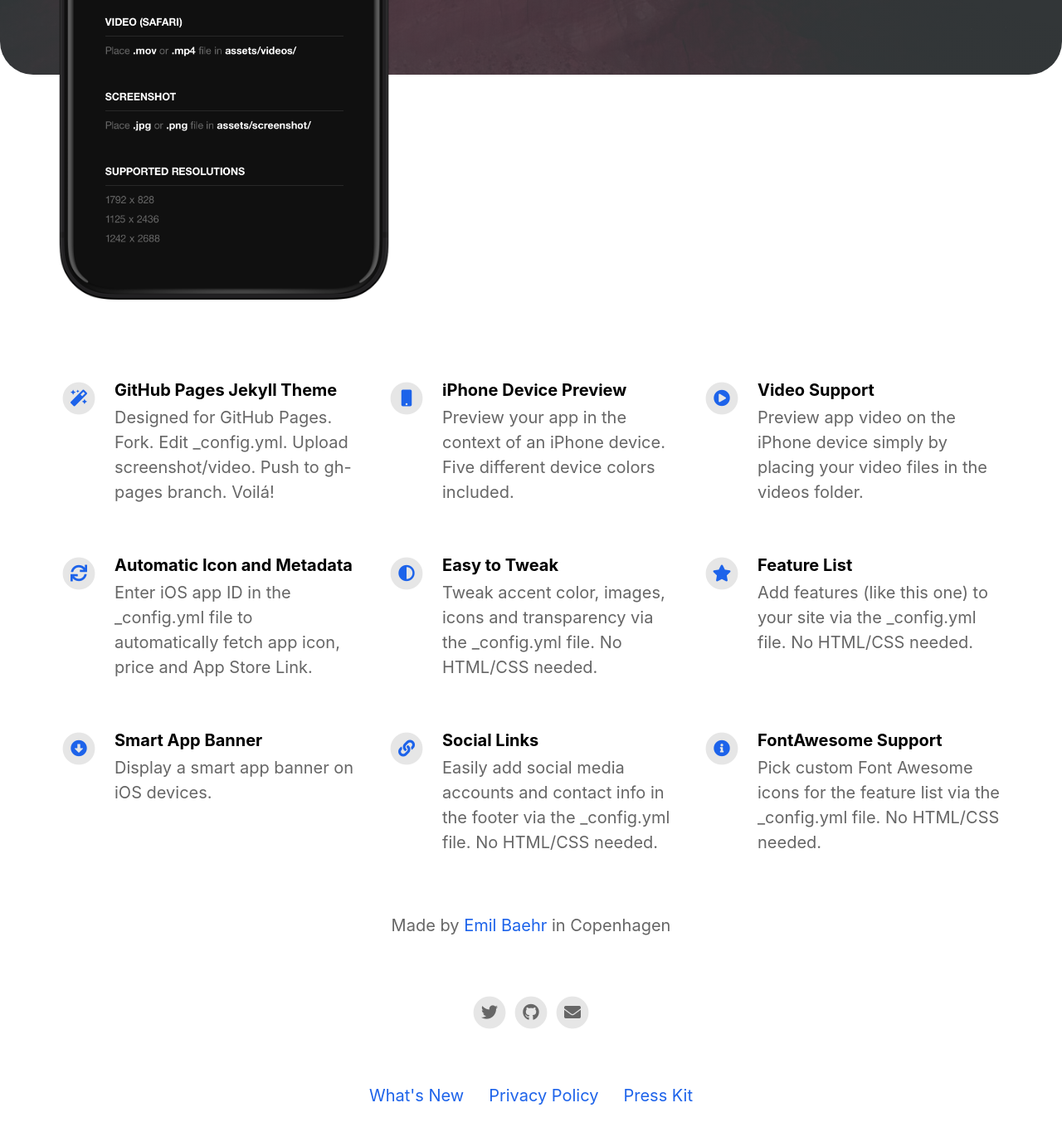
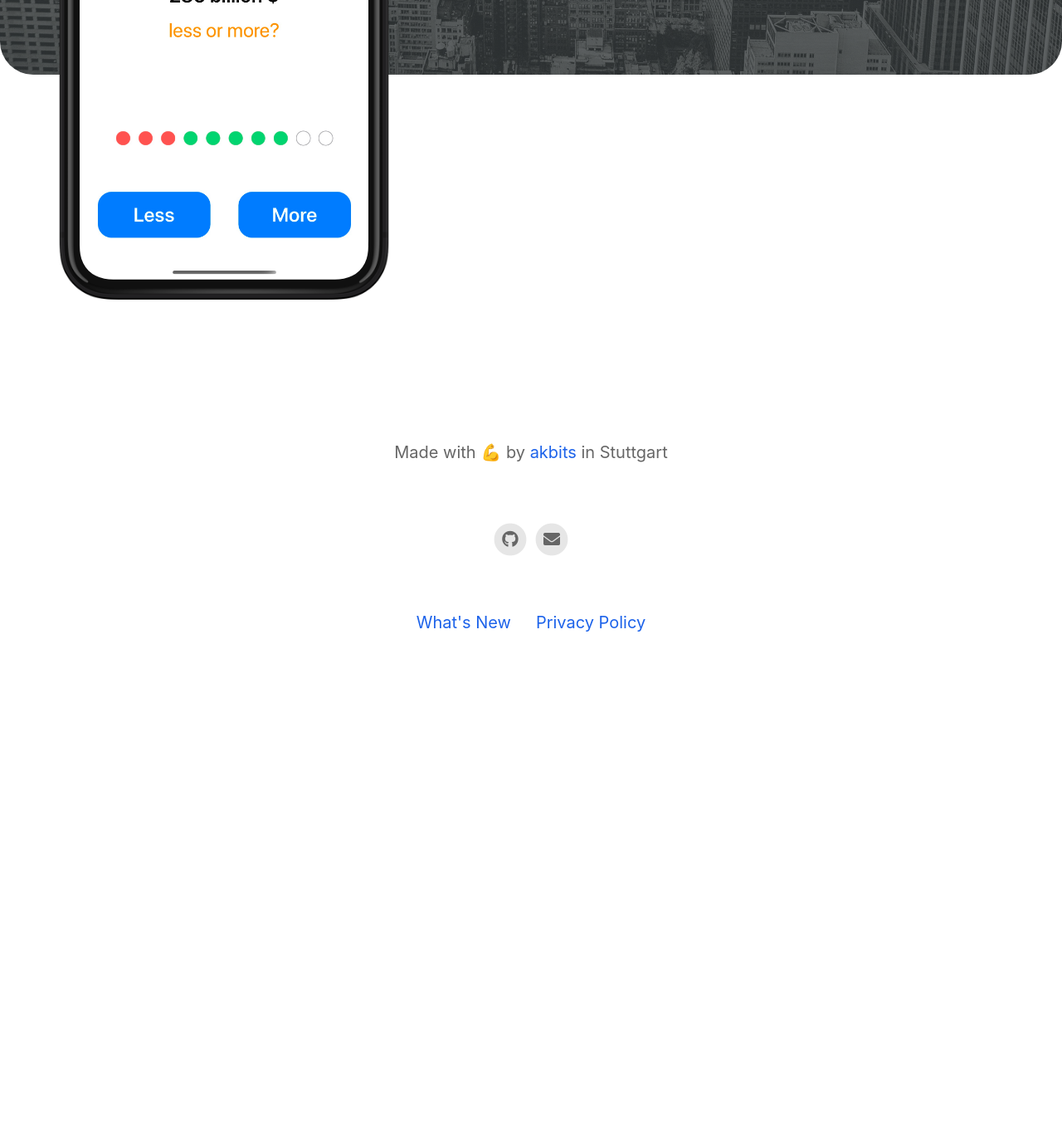
Before and after one commit to axelhodler/marketcapgamesite, a Jekyll site: the page built from index.html, in a window 1280 px wide and 1400 px high, scrolled down 624 px. Shown: the top 1370 px of the window at 83% size. Built offline with Jekyll 4.4.1, drawn with Linux system fonts in a browser that asks for light colours; nearby versions of some CDN libraries; after the commit the page ends 1454 px from its top, so only the background shows below that; some of the changed text lies outside the part shown.

Commit message:
init content

```diff
--- a/_config.yml
+++ b/_config.yml
@@ -1,79 +1,28 @@
 #page title
-page_title                                :                                           # Automatically populates with app name if not set and if iOS app ID is set. Otherwise enter manually.
+page_title                                : Market Cap Game
 
 # App Info
 ios_app_id                                : 1234793120                                # Required. Enter iOS app ID to automatically populate name, price and icons (e.g. 718043190).
 
 appstore_link                             :                                           # Automatically populates if not set and if iOS app ID is set. Otherwise enter manually.
 playstore_link                            :                                           # Enter Google Play Store URL.
-presskit_download_link                    : https://emilbaehr.com                                          # Enter a link to downloadable file or (e.g. public Dropbox link to a .zip file).
                                                                                       # Or upload your press kit file to assets and set path accordingly (e.g. "assets/your_press_kit.zip").
 
-app_icon                                  : # assets/appicon.png                      # Automatically populates if not set and if iOS app ID is set.  Otherwise enter path to icon file manually.
-app_name                                  :                                           # Automatically populates if not set and if iOS app ID is set.  Otherwise enter manually.
+app_icon                                  : assets/appicon.png                      # Automatically populates if not set and if iOS app ID is set.  Otherwise enter path to icon file manually.
+app_name                                  : Market Cap Game
 app_price                                 :                                           # Automatically populates if not set and if iOS app ID is set.  Otherwise enter manually.
-app_description                           : Write a short tagline for your app.
+app_description                           : Guess the market capitalisation of various companies.
 
 enable_smart_app_banner                   : true                                      # Set to true to show a smart app banner at top of page on mobile devices.
 
 
 
 # Information About Yourself
-your_name                                 : Emil Baehr
-your_link                                 : https://emilbaehr.com
-your_city                                 : Copenhagen
-email_address                             : emil.baehr@gmail.com
-facebook_username                         :
-instagram_username                        : ebaehr
-twitter_username                          : ebaehr
-github_username                           : emilbaehr
-youtube_username                          :
-
-
-
-# Feature List                            Edit, add or remove features to be presented.
-features                                  :
-
-  - title                                 : GitHub Pages Jekyll Theme
-    description                           : Designed for GitHub Pages. Fork. Edit _config.yml. Upload screenshot/video. Push to gh-pages branch. Voilá!
-    fontawesome_icon_name                 : magic
-
-  - title                                 : iPhone Device Preview
-    description                           : Preview your app in the context of an iPhone device. Five different device colors included.
-    fontawesome_icon_name                 : mobile
-
-  - title                                 : Video Support
-    description                           : Preview app video on the iPhone device simply by placing your video files in the videos folder.
-    fontawesome_icon_name                 : play-circle
-
-  - title                                 : Automatic Icon and Metadata
-    description                           : Enter iOS app ID in the _config.yml file to automatically fetch app icon, price and App Store Link.
-    fontawesome_icon_name                 : sync
-
-  - title                                 : Easy to Tweak
-    description                           : Tweak accent color, images, icons and transparency via the _config.yml file. No HTML/CSS needed.
-    fontawesome_icon_name                 : adjust
-
-  - title                                 : Feature List
-    description                           : Add features (like this one) to your site via the _config.yml file. No HTML/CSS needed.
-    fontawesome_icon_name                 : star
-
-  - title                                 : Smart App Banner
-    description                           : Display a smart app banner on iOS devices.
-    fontawesome_icon_name                 : arrow-alt-circle-down
-
-  - title                                 : Social Links
-    description                           : Easily add social media accounts and contact info in the footer via the _config.yml file. No HTML/CSS needed.
-    fontawesome_icon_name                 : link
-
-  - title                                 : FontAwesome Support
-    description                           : Pick custom Font Awesome icons for the feature list via the _config.yml file. No HTML/CSS needed.
-    fontawesome_icon_name                 : info-circle
-
-  - title                                 : # New Feature Title
-    description                           : # New Feature Description
-    fontawesome_icon_name                 : # Enter Font Awesome icon name (e.g. star). Find icons on fontawesome.com/icons.
-
+your_name                                 : akbits
+your_link                                 : http://www.akbits.net
+your_city                                 : Stuttgart
+email_address                             : axel.tsoleridis@gmail.com
+github_username                           : akbits
 
 
 # Theme Settings
--- a/_includes/footer.html
+++ b/_includes/footer.html
@@ -1,24 +1,6 @@
 <footer>
-	<p class="footerText">Made by {% if site.your_link %}<a href="{{ site.your_link }}">{% endif %}{{ site.your_name }}{% if site.your_link %}</a>{% endif %}{% if site.your_city %} in {{ site.your_city }}{% endif %}</p>
+	<p class="footerText">Made with 💪 by {% if site.your_link %}<a href="{{ site.your_link }}">{% endif %}{{ site.your_name }}{% if site.your_link %}</a>{% endif %}{% if site.your_city %} in {{ site.your_city }}{% endif %}</p>
 	<div class="footerIcons">
-
-		{% if site.facebook_username %}
-			<a href="https://facebook.com/{{ site.facebook_username }}">
-				<span class="fa-stack fa-1x">
-					<i class="socialIconBack fas fa-circle fa-stack-2x"></i>
-					<i class="socialIconTop fab fa-facebook fa-stack-1x"></i>
-				</span>
-			</a>
-		{% endif %}
-
-		{% if site.twitter_username %}
-			<a href="https://twitter.com/{{ site.twitter_username }}">
-				<span class="fa-stack fa-1x">
-					<i class="socialIconBack fas fa-circle fa-stack-2x"></i>
-					<i class="socialIconTop fab fa-twitter fa-stack-1x"></i>
-				</span>
-			</a>
-		{% endif %}
 
 		{% if site.github_username %}
 			<a href="https://github.com/{{ site.github_username }}">
@@ -43,8 +25,5 @@
 		{% for page in site.pages %}
 			<a href="{{ page.url | relative_url }}" target="_self">{{ page.title }}</a>
 		{% endfor %}
-		{% if site.presskit_download_link %}
-			<a href="{{ site.presskit_download_link }}">Press Kit</a>
-		{% endif %}
 	</div>
 </footer>
--- a/_includes/header.html
+++ b/_includes/header.html
@@ -24,9 +24,6 @@
 				<li><a href="{{ page.url | relative_url }}" target="_self">{{ page.title }}</a></li>
 				{% endif %}
 			{% endfor %}
-			{% if site.presskit_download_link %}
-				<li><a href="{{ site.presskit_download_link }}">Press Kit</a></li>
-			{% endif %}
 		</ul>
 	</nav>
 </header>
```
Also changed, not shown: assets/appicon.png (added), assets/headerimage.png, assets/screenshot/yourscreenshot.png, 1 other file.
